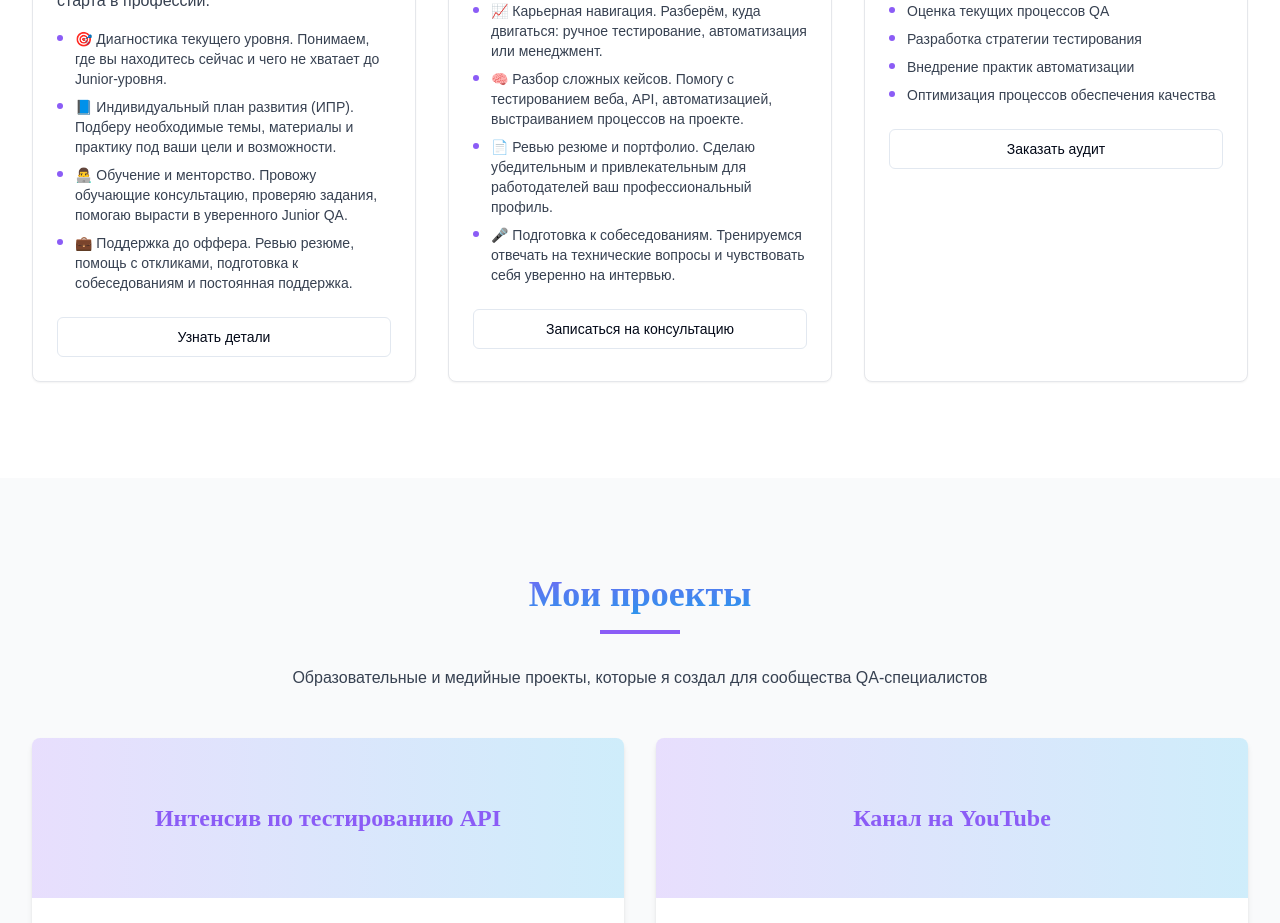
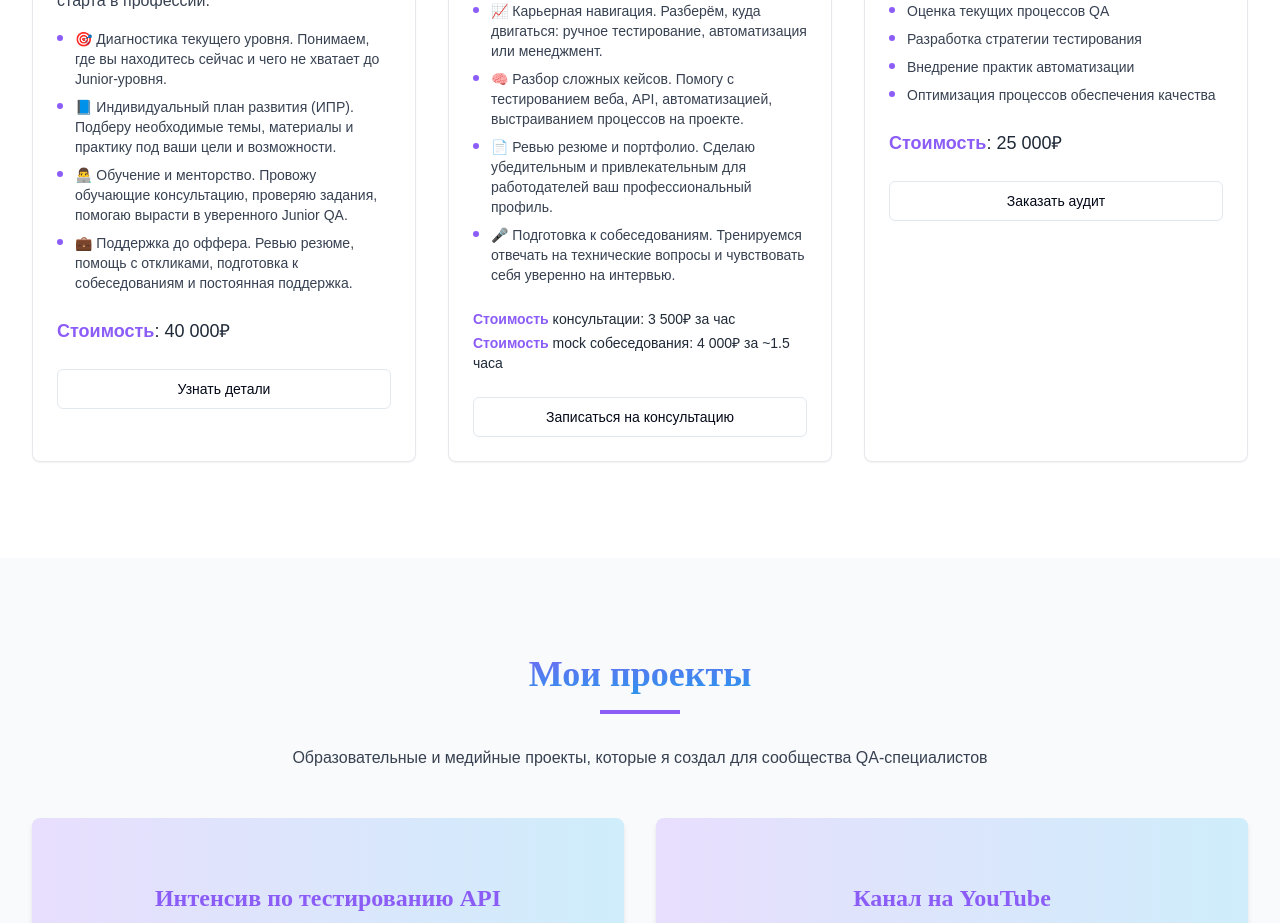
Before and after one commit to DrDoom74/klimenko-verse-hub, a React (Vite) app: page / in a window 1280 px wide. Shown: the part 2720-3643 px from the top of the page. Built offline with nearby package versions, Linux system fonts and the light colour scheme.

Commit message:
Add service costs
Add costs to services in the "My Services" section, including specific pricing for "Start in QA", "Consultations", and "Testing Process Audit".

```diff
--- a/src/components/Services.tsx
+++ b/src/components/Services.tsx
@@ -1,3 +1,4 @@
+
 import React from 'react';
 import { Button } from "@/components/ui/button";
 
@@ -12,6 +13,7 @@ const Services = () => {
         "👨‍💻 Обучение и менторство. Провожу обучающие консультацию, проверяю задания, помогаю вырасти в уверенного Junior QA.",
         "💼 Поддержка до оффера. Ревью резюме, помощь с откликами, подготовка к собеседованиям и постоянная поддержка."
       ],
+      pricing: "Стоимость: 40 000₽",
       action: "Узнать детали",
       link: "https://t.me/QA_AKlimenko"
     },
@@ -24,6 +26,12 @@ const Services = () => {
         "📄 Ревью резюме и портфолио. Сделаю убедительным и привлекательным для работодателей ваш профессиональный профиль.",
         "🎤 Подготовка к собеседованиям. Тренируемся отвечать на технические вопросы и чувствовать себя уверенно на интервью."
       ],
+      pricing: (
+        <>
+          <div><span className="font-semibold text-brand-purple">Стоимость</span> консультации: 3 500₽ за час</div>
+          <div><span className="font-semibold text-brand-purple">Стоимость</span> mock собеседования: 4 000₽ за ~1.5 часа</div>
+        </>
+      ),
       action: "Записаться на консультацию",
       link: "https://t.me/QA_AKlimenko"
     },
@@ -36,6 +44,7 @@ const Services = () => {
         "Внедрение практик автоматизации",
         "Оптимизация процессов обеспечения качества"
       ],
+      pricing: "Стоимость: 25 000₽",
       action: "Заказать аудит",
       link: "https://t.me/QA_AKlimenko"
     }
@@ -72,6 +81,18 @@ const Services = () => {
                 ))}
               </ul>
 
+              <div className="mb-6 text-gray-800">
+                {typeof service.pricing === 'string' ? (
+                  <div className="text-lg">
+                    <span className="font-semibold text-brand-purple">Стоимость</span>: {service.pricing.split(': ')[1]}
+                  </div>
+                ) : (
+                  <div className="space-y-1 text-sm">
+                    {service.pricing}
+                  </div>
+                )}
+              </div>
+
               <Button asChild variant="outline" className="w-full">
                 <a href={service.link} target="_blank" rel="noopener noreferrer">{service.action}</a>
               </Button>
```
